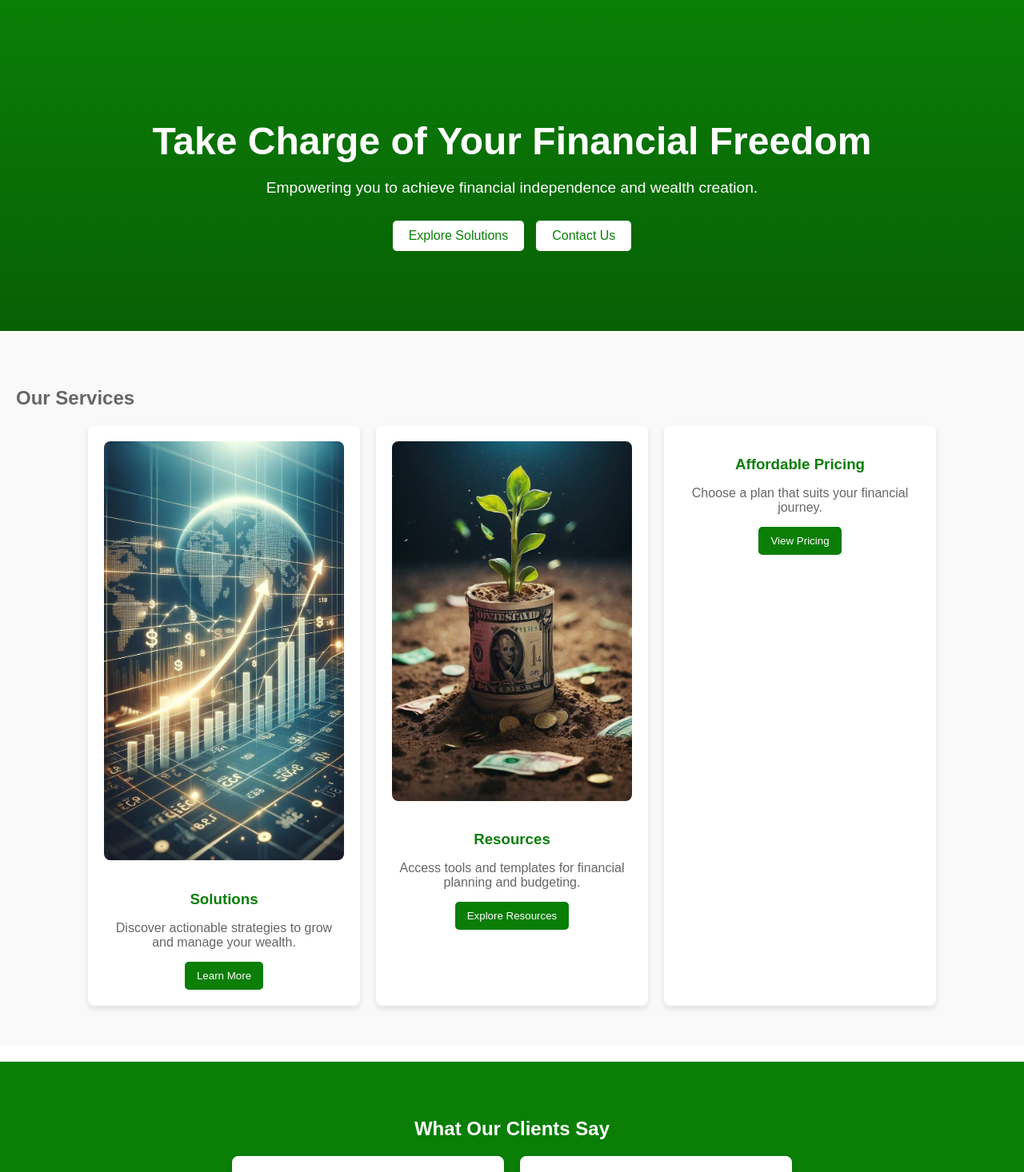
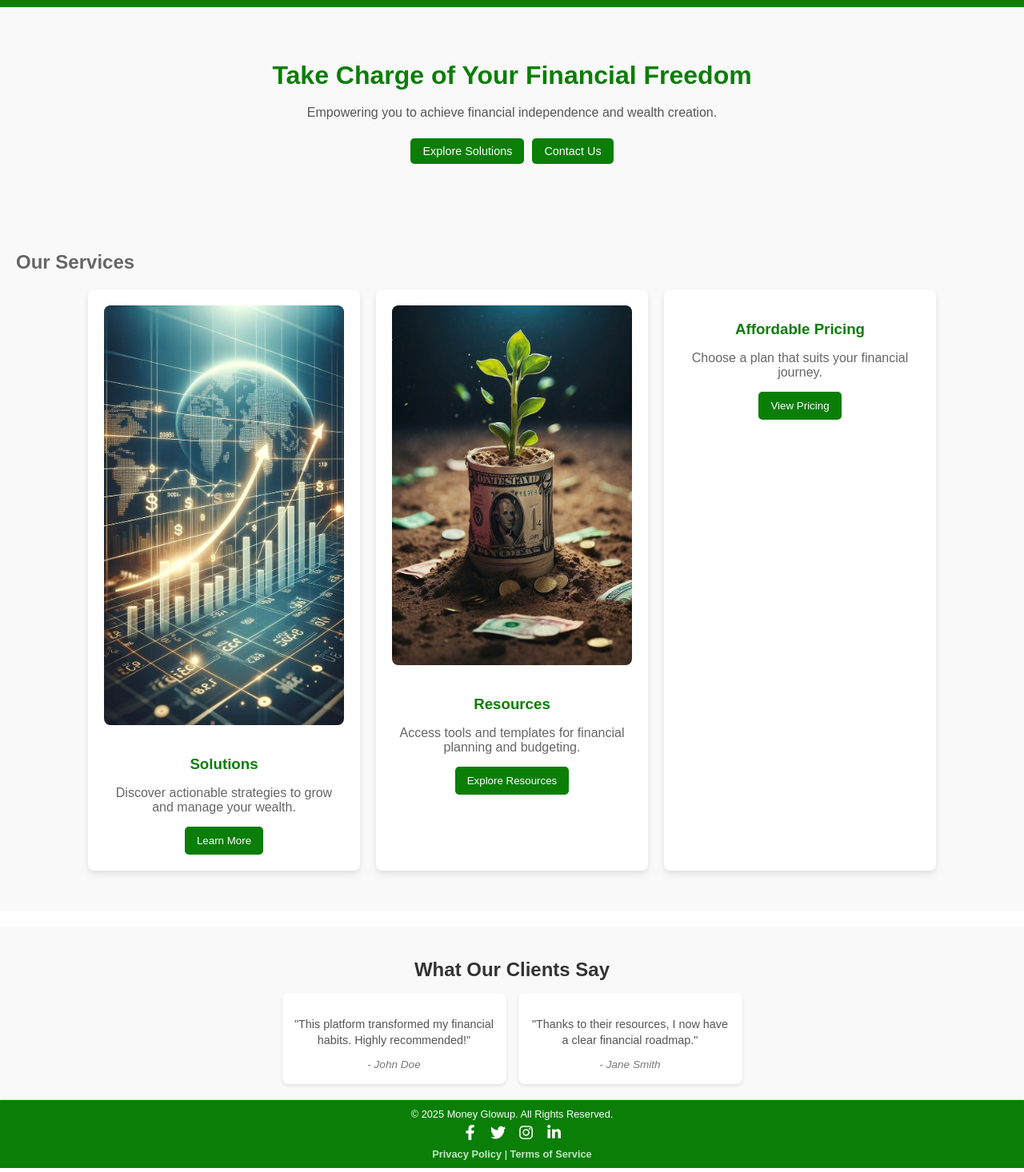
Before and after one commit to steph10920/moneyglowup, a React (Vite) app: page / in a window 1280 px wide. Shown: the part 44-1510 px from the top of the page at 80% size. Built offline with nearby package versions, Linux system fonts and the light colour scheme.

Commit message:
new changes and design made

```diff
--- a/src/styles/App.css
+++ b/src/styles/App.css
@@ -6,43 +6,51 @@ body {
   }
 
   /* Hero Section */
+  /* Hero Section */
 .hero {
-    background: linear-gradient(to bottom, #0A7E07, #086005);
-    color: white;
   text-align: center;
-    padding: 100px 20px;
+  padding: 40px 15px; /* Reduce vertical padding */
+  background-color: #f9f9f9; /* Light background */
+}
+
+.hero-content {
+  max-width: 800px; /* Limit the width of content */
+  margin: 0 auto;
 }
 
 .hero-content h1 {
-    font-size: 3rem;
-    margin-bottom: 20px;
+  font-size: 2rem; /* Reduce font size for heading */
+  margin-bottom: 10px; /* Reduce spacing below heading */
+  color: #0A7E07; /* Safaricom green */
 }
 
 .hero-content p {
-    font-size: 1.2rem;
-    margin-bottom: 30px;
+  font-size: 1rem; /* Reduce font size for paragraph */
+  margin-bottom: 20px; /* Adjust spacing below paragraph */
+  color: #555;
+  line-height: 1.5; /* Adjust line spacing */
 }
 
 .hero-buttons {
   display: flex;
-    gap: 15px;
+  gap: 10px; /* Space between buttons */
   justify-content: center;
 }
 
 .hero-buttons button {
-    background-color: white;
-    color: #0A7E07;
+  background-color: #0A7E07; /* Safaricom green */
+  color: white;
+  padding: 8px 15px; /* Smaller button size */
+  font-size: 0.9rem; /* Smaller font size for buttons */
   border: none;
-    padding: 10px 20px;
   border-radius: 5px;
-    font-size: 1rem;
   cursor: pointer;
   transition: background-color 0.3s ease, transform 0.2s ease;
 }
 
 .hero-buttons button:hover {
-    background-color: #C6E6C6;
-    transform: scale(1.05);
+  background-color: #086005; /* Darker green on hover */
+  transform: scale(1.05); /* Slight zoom effect */
 }
 
   /* Features Section */
@@ -105,25 +113,43 @@ body {
   }
 
   /* Testimonials Section */
+ /* Testimonials Section */
 .testimonials {
-    background-color: #0A7E07;
-    color: white;
-    padding: 50px 20px;
+  background-color: #f9f9f9; /* Light background for contrast */
+  padding: 20px 15px; /* Reduce padding */
   text-align: center;
+}
+
+.testimonials h2 {
+  font-size: 1.5rem; /* Smaller heading size */
+  color: #333; /* Dark text color for readability */
+  margin-bottom: 15px; /* Reduce spacing below heading */
 }
 
 .testimonial-cards {
   display: flex;
   flex-wrap: wrap;
-    gap: 20px;
   justify-content: center;
+  gap: 15px; /* Smaller gap between cards */
 }
 
 .testimonial-card {
-    background: white;
-    color: #333;
-    padding: 20px;
+  background-color: white;
   border-radius: 8px;
-    max-width: 300px;
-    box-shadow: 0 4px 8px rgba(0, 0, 0, 0.1);
+  box-shadow: 0 2px 4px rgba(0, 0, 0, 0.1); /* Subtle shadow */
+  padding: 15px; /* Reduce padding */
+  width: 250px; /* Smaller width for cards */
+  font-size: 0.9rem; /* Smaller font size */
+  line-height: 1.4; /* Adjust line spacing */
 }
+
+.testimonial-card p {
+  margin-bottom: 10px; /* Reduce spacing below the testimonial text */
+  color: #555;
+}
+
+.testimonial-card span {
+  font-size: 0.85rem; /* Smaller font for names */
+  color: #777;
+  font-style: italic;
+}
--- a/src/styles/Footer.css
+++ b/src/styles/Footer.css
@@ -3,10 +3,10 @@ footer {
   background-color: #0A7E07; /* Safaricom Green */
   color: white;
   text-align: center;
-    padding: 20px 0; /* Add padding for better spacing */
-    font-size: 0.9rem;
-    flex-shrink: 0; /* Prevent the footer from shrinking */
-    box-shadow: 0 -2px 5px rgba(0, 0, 0, 0.1); /* Subtle shadow for depth */
+  padding: 5px 0; /* Smaller padding */
+  font-size: 0.8rem; /* Reduced font size */
+  flex-shrink: 0; /* Prevent footer from shrinking */
+  box-shadow: 0 -1px 3px rgba(0, 0, 0, 0.1); /* Subtle shadow for depth */
   position: relative;
 }
 
@@ -14,6 +14,7 @@ footer {
   color: #C6E6C6; /* Light green for links */
   text-decoration: none;
   font-weight: bold;
+  font-size: 0.8rem; /* Adjust link size */
 }
 
 footer a:hover {
@@ -22,18 +23,23 @@ footer {
 }
 
 footer .social-icons {
-    margin: 15px 0; /* Add spacing above social icons */
+  margin: 5px 0; /* Reduce spacing above social icons */
 }
 
 footer .social-icons a {
-    margin: 0 10px;
+  margin: 0 8px; /* Reduce spacing between icons */
   display: inline-block;
   color: white;
-    font-size: 1.5rem;
+  font-size: 1.2rem; /* Smaller icon size */
   transition: transform 0.2s ease, color 0.3s ease;
 }
 
 footer .social-icons a:hover {
   color: #C6E6C6; /* Light green on hover */
-    transform: scale(1.2); /* Slight zoom effect */
+  transform: scale(1.1); /* Slight zoom effect */
 }
+
+footer p {
+  margin: 5px 0; /* Reduce spacing between text elements */
+  line-height: 1.2; /* Adjust line height */
+}
```
Also changed, not shown: src/components/DropdownMenu.jsx (deleted). Lines whose indentation alone changed are shown as unchanged.
